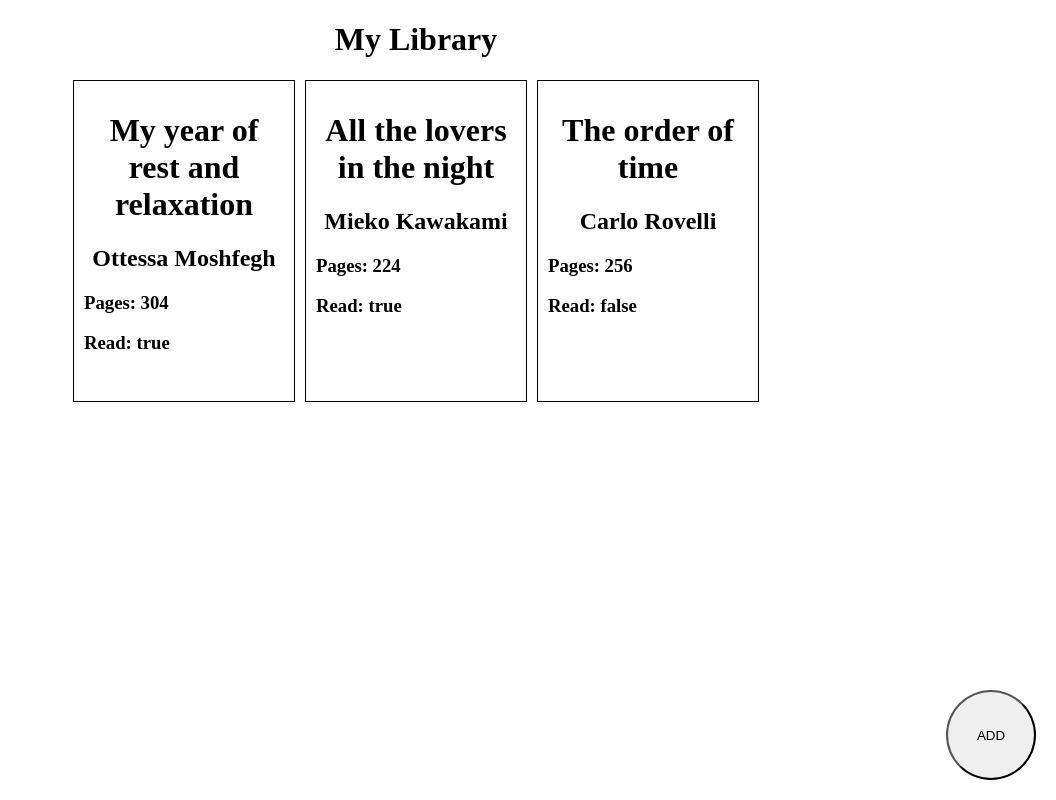
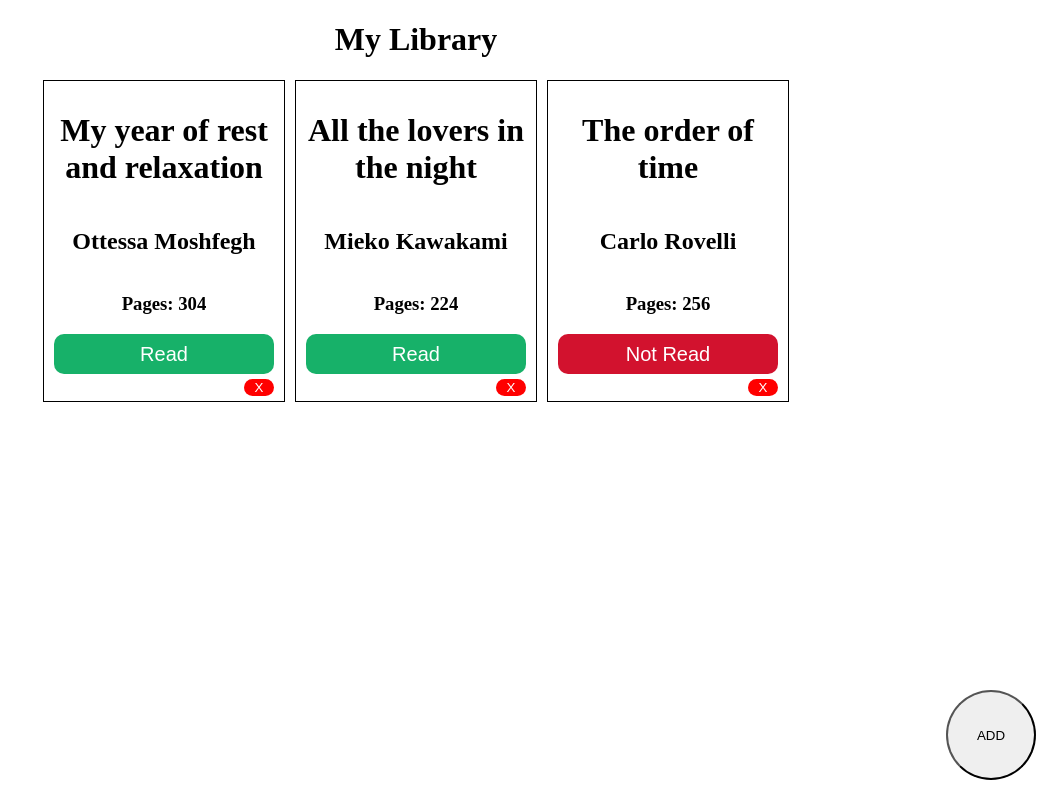
Before and after one commit to Jonathanpatinocs/library, a plain HTML site: page index.html in a window 1280 px wide. Shown: the whole page, without its empty margins (224-1280 px from the left). Drawn offline with Linux system fonts and the light colour scheme.

Commit message:
read + delete buttons

```diff
--- a/script.js
+++ b/script.js
@@ -30,11 +30,21 @@ function displayBooks() {
         authorHeading.textContent = book.author
         const pagesHeading = document.createElement('h3')
         pagesHeading.textContent = "Pages: " + book.pages
-        const readHeading = document.createElement('h3')
-        readHeading.textContent = "Read: " + book.read
+        const readButton = document.createElement('button')
+        if (book.read) {
+            readButton.textContent = "Read"
+            readButton.className = 'read-button-true'
+        }
+        else {
+            readButton.textContent = "Not Read"
+            readButton.className = 'read-button-false'
+        }
+        const deleteButton = document.createElement('button')
+        deleteButton.textContent = 'X'
+        deleteButton.className = 'delete-button'
         bookCard.className = 'book'
 
-        bookCard.append(titleHeading, authorHeading, pagesHeading, readHeading)
+        bookCard.append(titleHeading, authorHeading, pagesHeading, readButton, deleteButton)
 
         bookscontainer.append(bookCard)
     })
--- a/styles.css
+++ b/styles.css
@@ -13,9 +13,12 @@
 .book {
     padding: 10px;
     border: black solid 1px;
-    width: 200px;
+    width: 220px;
     min-width: 200px;
     height: 300px;
+    display: flex;
+    flex-direction: column;
+    align-items: center;
 }
 
 #books-container {
@@ -26,6 +29,31 @@
     flex-wrap: wrap;
 }
 
+.read-button-true, .read-button-false {
+    width: 100%;
+    min-height: 40px;
+    margin-top: auto;
+    color: white;
+    font-size: 20px;
+    border-radius: 10px;
+    border: solid 0px;
+}
+.read-button-true {
+    background-color: #17B169;
+}
+.read-button-false {
+    background-color: #D2122E;
+
+}
+.delete-button {
+    background-color: red;
+    border: solid 0px;
+    border-radius: 10px;
+    width: 30px;
+    color: white;
+    margin-top: 5px;
+    margin-left: auto;
+}
 /* Dialog */
 dialog {
     height: 400px;
```
